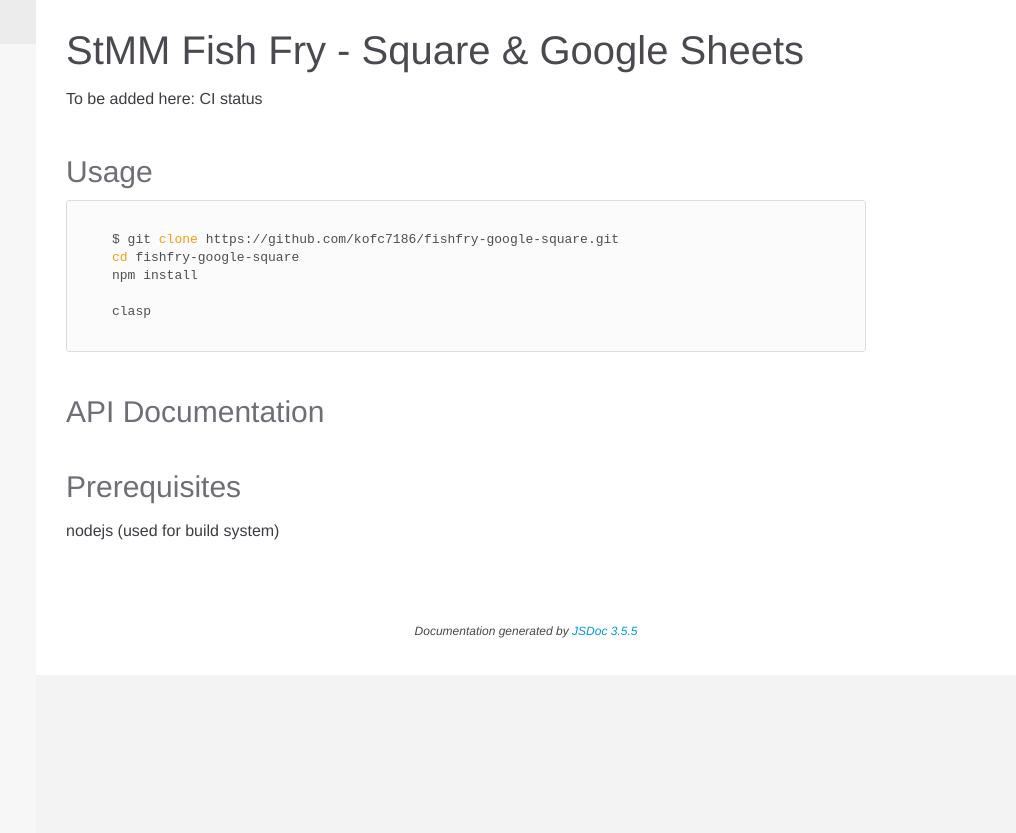
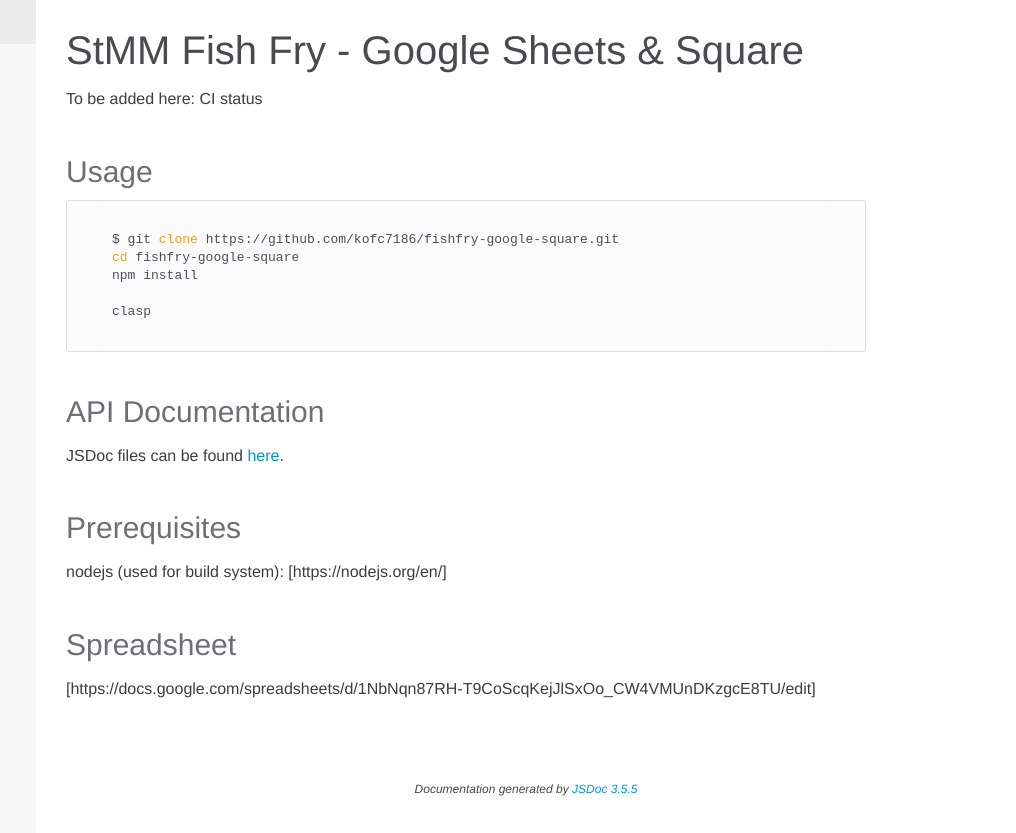
Before and after one commit to osgirl/fishfry-google-square, a website: page docs/fishfry-google-square/0.1.0/index.html in a window 1280 px wide. Shown: the full height of the page, 264-1280 px from the left. Before the commit the page ends 800 px from the top, so only its background shows below. Drawn offline with nearby package versions, Linux system fonts and the light colour scheme; a web font is replaced by a local one.

Commit message:
update README

```diff
--- a/docs/fishfry-google-square/0.1.0/index.html
+++ b/docs/fishfry-google-square/0.1.0/index.html
@@ -88,14 +88,16 @@
 
   <section class="readme">
     <article>
-      <h1>StMM Fish Fry - Square &amp; Google Sheets</h1><p>To be added here: CI status</p>
+      <h1>StMM Fish Fry - Google Sheets &amp; Square</h1><p>To be added here: CI status</p>
 <h2>Usage</h2><pre class="prettyprint source lang-bash"><code>$ git clone https://github.com/kofc7186/fishfry-google-square.git
 cd fishfry-google-square
 npm install
 
-clasp</code></pre><h2>API Documentation</h2><h2>Prerequisites</h2><ul>
-<li>nodejs (used for build system)</li>
+clasp</code></pre><h2>API Documentation</h2><p>JSDoc files can be found <a href="https://kofc7186.github.io/fishfry-google-square/fishfry-google-square/0.1.0/">here</a>.</p>
+<h2>Prerequisites</h2><ul>
+<li>nodejs (used for build system): [https://nodejs.org/en/]</li>
 </ul>
+<h2>Spreadsheet</h2><p>[https://docs.google.com/spreadsheets/d/1NbNqn87RH-T9CoScqKejJlSxOo_CW4VMUnDKzgcE8TU/edit]</p>
     </article>
   </section>
 
```
Also changed, not shown: README.md.
